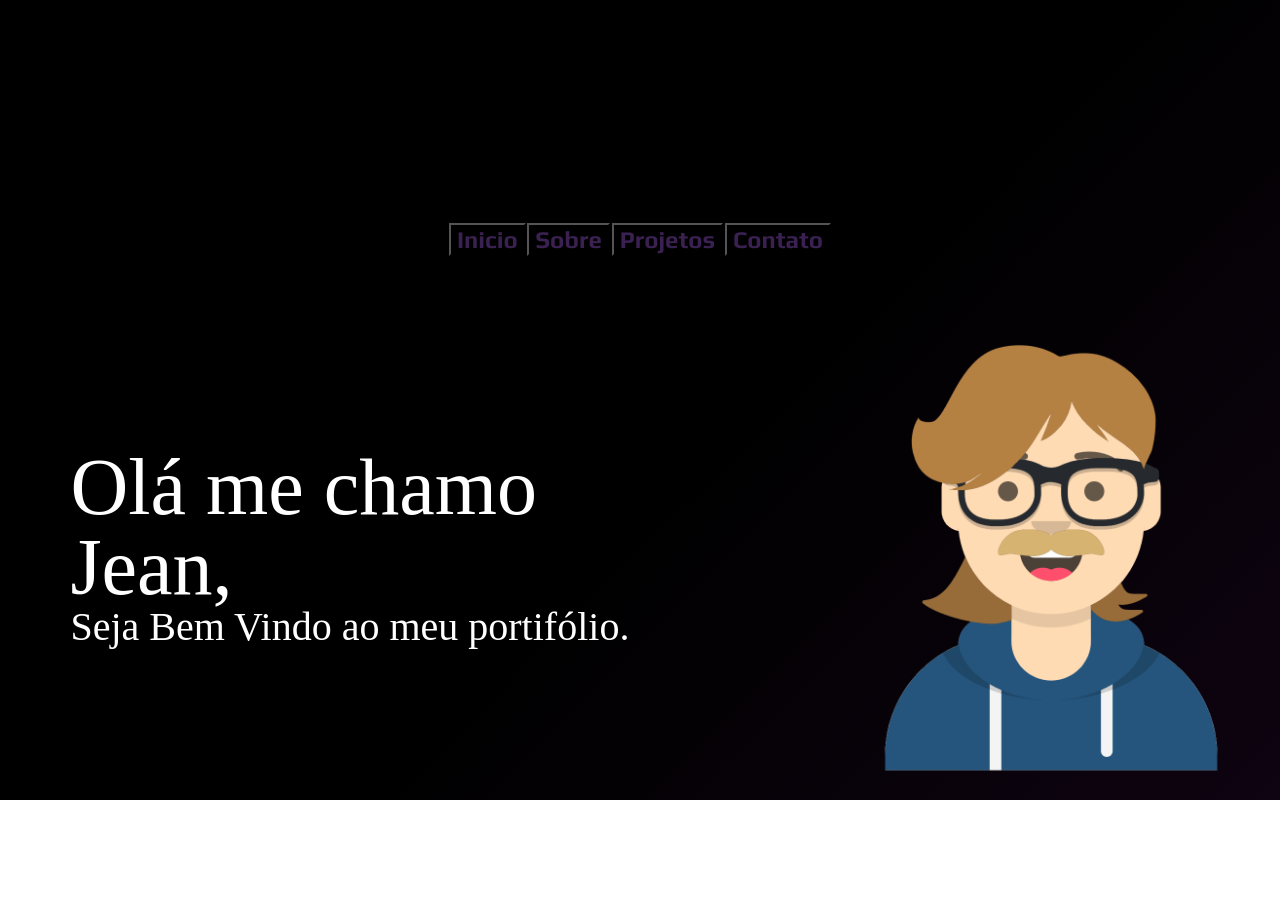
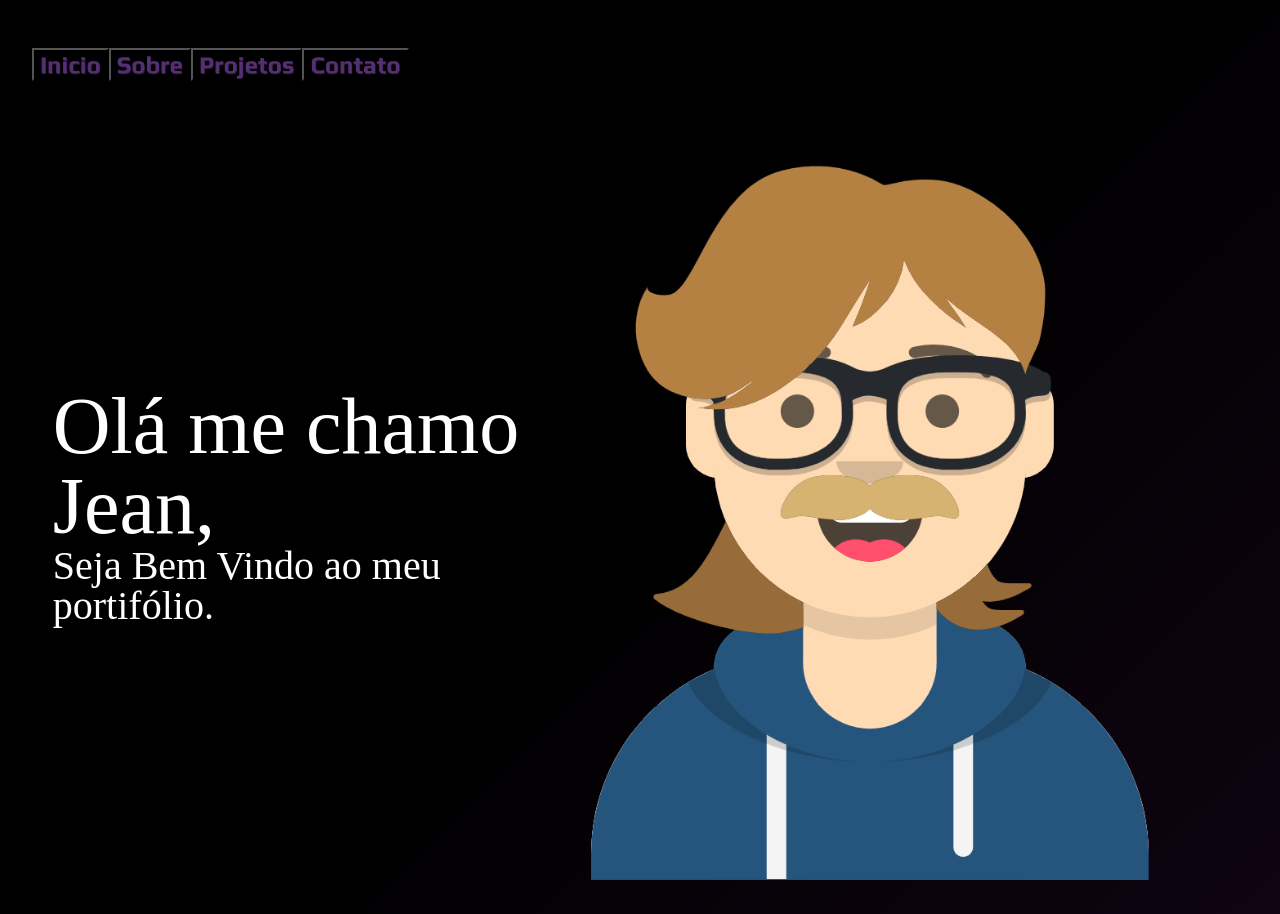
Before and after one commit to JnFerri/jnferri.github.io, a plain HTML site: page paginaInicial.html in a window 1280 px wide. Before the commit the page ends 800 px from the top, so only its background shows below. Drawn offline with Linux system fonts and the light colour scheme.

Commit message:
19/08/2022

```diff
--- a/css/apresentacao.css
+++ b/css/apresentacao.css
@@ -26,7 +26,9 @@
 }
 
 .apresentacao__imagem{
-    width: 35%;
-    right: 0;
-    bottom: 0;
+    position: relative;
+    right: 2%;
+    bottom: 0%;
+    width: 94vh;
+
 }
--- a/css/header.css
+++ b/css/header.css
@@ -7,9 +7,8 @@ header{
 .header__container{
     display: flex;
     flex-direction: column;
-    align-items: center;
     text-align: center;
-    margin: 2rem 0;
+    margin: 2rem 0 0 2.5%;
 }
 
 .header__logo{
@@ -26,7 +25,8 @@ header{
 }
 
 .header__button{
-    color: rgb(58, 33, 82);
+    color: rgb(82, 48, 114);
+    text-shadow: 0.5px 0.5px 0.5px rgb(65, 25, 75);
     background-color: rgba(0, 0, 0, 0);
     text-decoration: none;
     font-family: 'Play', sans-serif;
--- a/paginaInicial.html
+++ b/paginaInicial.html
@@ -16,7 +16,6 @@
 <body>
     <header>
         <div class="header__container">
-            <img class="header__logo" src="imagens/logoGif.gif" alt="logoGif">
             <ul class="header__lista">
                 <li>
                 <input type="button" class="header__button" value="Inicio">
```
Also changed, not shown: css/background-svg.css.
